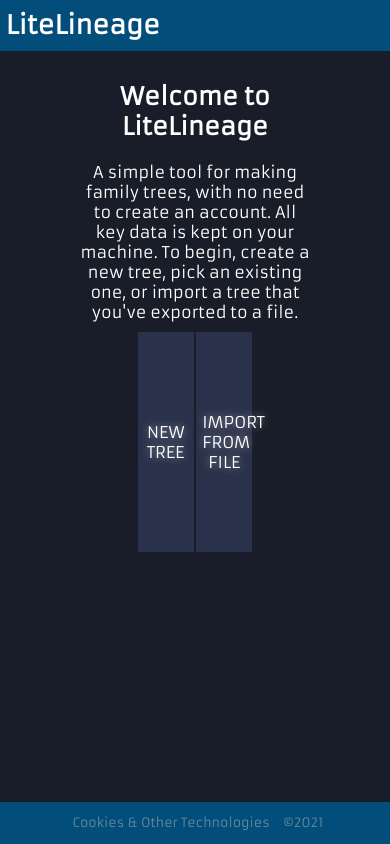
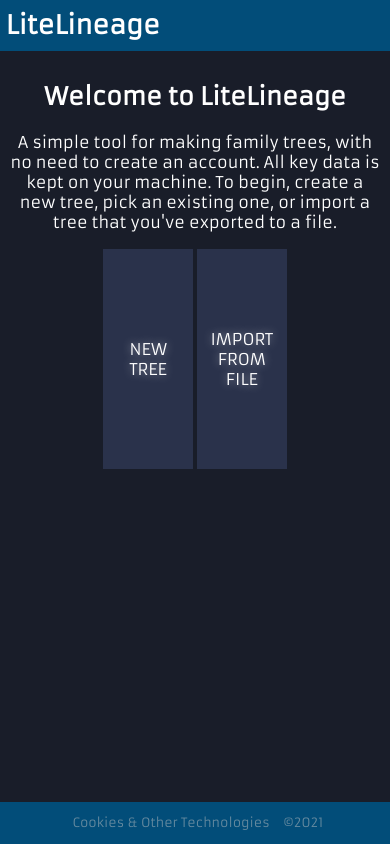
Before and after one commit to DMNK-K/lite-lineage, a React (Create React App) app: page / in a window 390 px wide. Built offline with nearby package versions, Linux system fonts and the light colour scheme.

Commit message:
Fix bug with health problems intparse

```diff
--- a/src/App.css
+++ b/src/App.css
@@ -356,6 +356,11 @@ h2
 .side_drawer_content_section
 {
   margin-bottom: 36px;
+}
+
+.side_drawer_content_section:last-child
+{
+  margin-bottom: 8px;
 }
 
 h3
@@ -839,6 +844,12 @@ footer span
   {
     width: 35%;
   }
+
+  .start_view
+  {
+    width: 70%;
+    margin-left:15%;
+  }
 }
 
 @media screen and (max-width: 1440px)
@@ -846,6 +857,12 @@ footer span
   .side_drawer
   {
     width: 45%;
+  }
+
+  .start_view
+  {
+    width: 80%;
+    margin-left:10%;
   }
 
   .zoom_wrapper button
@@ -863,5 +880,9 @@ footer span
     width: 100%;
   }
 
-
+  .start_view
+  {
+    width: 96%;
+    margin-left:2%;
+  }
 }
--- a/src/components/SideDrawerEditMemberForm.jsx
+++ b/src/components/SideDrawerEditMemberForm.jsx
@@ -95,7 +95,7 @@ class EditMemberForm extends Component
         if (parentIndex === 0 || parentIndex === 1)
         {
             const draftPerson = Person.cloneFromOther(this.props.editedPerson);
-            draftPerson["parentId" + parentIndex] = (newParentId === this.#noneSign) ? null : parseInt(newParentId);
+            draftPerson["parentId" + parentIndex] = (newParentId === this.#noneSign) ? null : parseInt(newParentId, 10);
             // console.log("draftPerson new parent: " + draftPerson["parentId" + parentIndex]);
             this.props.handleEdit(this.props.editedPerson.id, draftPerson);
         }
@@ -105,14 +105,15 @@ class EditMemberForm extends Component
         }
     }
 
-    changeHealthProblem(e)
+    changeHealthProblem(e, problemId)
     {
-        const index = e.target.name.replace("health_problem_", "");
-        console.log(e);
+        problemId = parseInt(problemId, 10);
+        const index = this.props.editedPerson.healthProblems.findIndex(item => item.id === problemId);
+        // console.log(e);
         if (this.props.editedPerson.healthProblems.length > index && index >= 0)
         {
             const draftPerson = Person.cloneFromOther(this.props.editedPerson);
-            draftPerson.healthProblems[index] = e.target.value;
+            draftPerson.healthProblems[index] = {text: e.target.value, id: problemId};
             this.props.handleEdit(this.props.editedPerson.id, draftPerson);
         }
     }
@@ -140,7 +141,7 @@ class EditMemberForm extends Component
     {
         const healthProblemInputs = this.props.editedPerson.healthProblems.map((problem) => (
             <div className="side_drawer_row" key={"hp_" + problem.id}>
-                <input value={problem.text} onChange={this.changeHealthProblem.bind(this)} type="text" name={"health_problem_" + problem.id} className="word_input side_drawer_input"/>
+                <input value={problem.text} onChange={(e)=>this.changeHealthProblem(e, problem.id)} type="text" name={"health_problem_" + problem.id} className="word_input side_drawer_input"/>
             </div>
         ));
 
```
Also changed, not shown: 1 other file (tests, documents, lock files or other folders).
